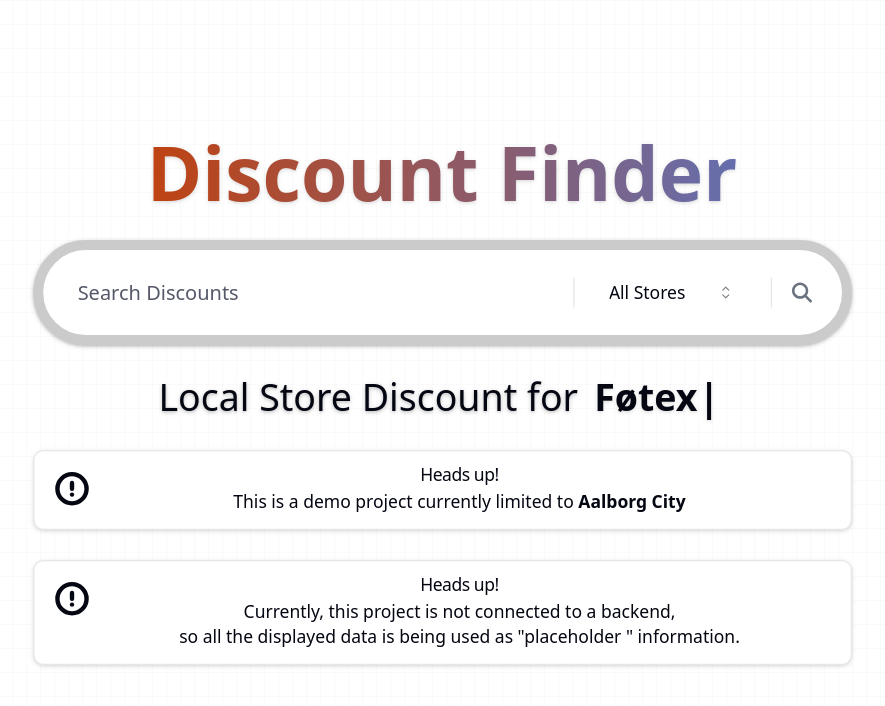
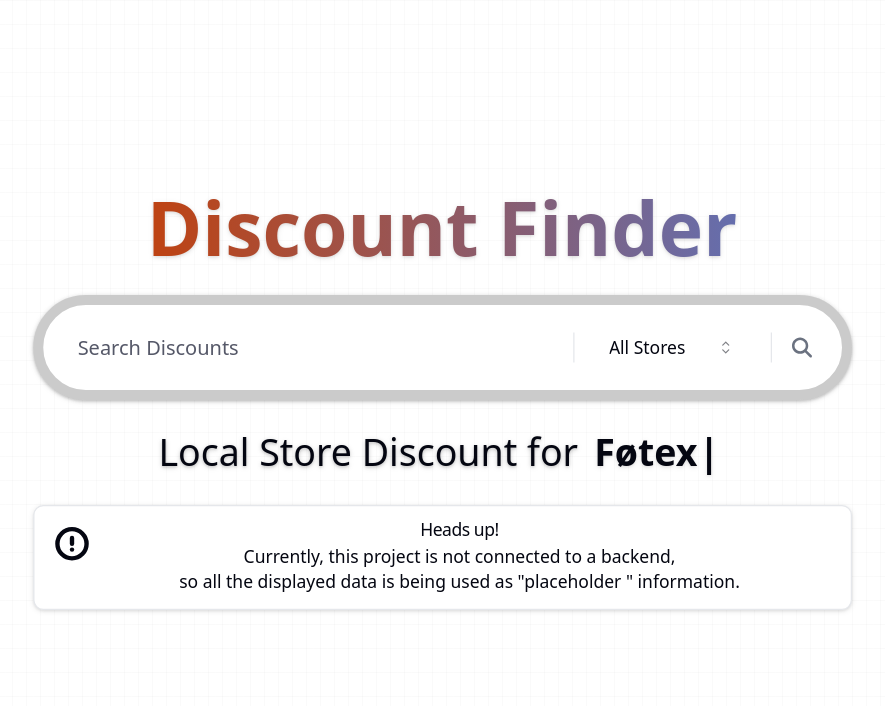
Before and after one commit to JacobPhillipsDK/Vervel-RabatHunter, a Next.js app in the folder rabatjeager/: page / in a window 1280 px wide. Shown: the top 706 px of the page, without its empty margins (198-1083 px from the left). Built offline with nearby package versions, Linux system fonts and the light colour scheme.

Commit message:
Removed Alert

```diff
--- a/rabatjeager/src/app/page.tsx
+++ b/rabatjeager/src/app/page.tsx
@@ -22,15 +22,6 @@
                         <CircleAlert size={28} strokeWidth={3} />
                         <AlertTitle>Heads up!</AlertTitle>
                         <AlertDescription>
-                            This is a demo project currently limited to  <strong>
-                            Aalborg City
-                        </strong>
-                        </AlertDescription>
-                    </Alert>
-                    <Alert>
-                        <CircleAlert size={28} strokeWidth={3} />
-                        <AlertTitle>Heads up!</AlertTitle>
-                        <AlertDescription>
                             Currently, this project is not connected to a backend,<br /> so all the displayed data is being used as  &quot;placeholder &quot; information.
                         </AlertDescription>
                     </Alert>
```
